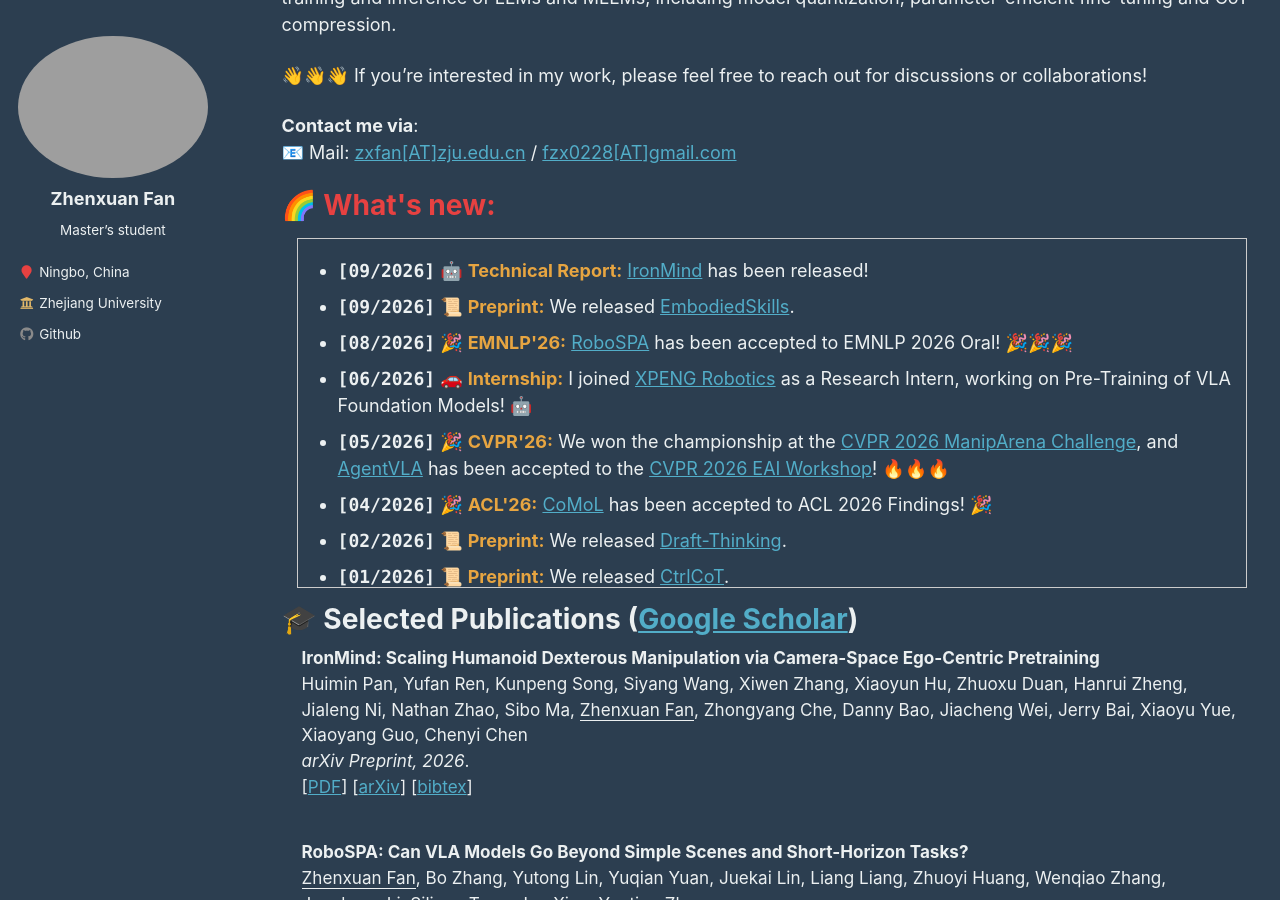
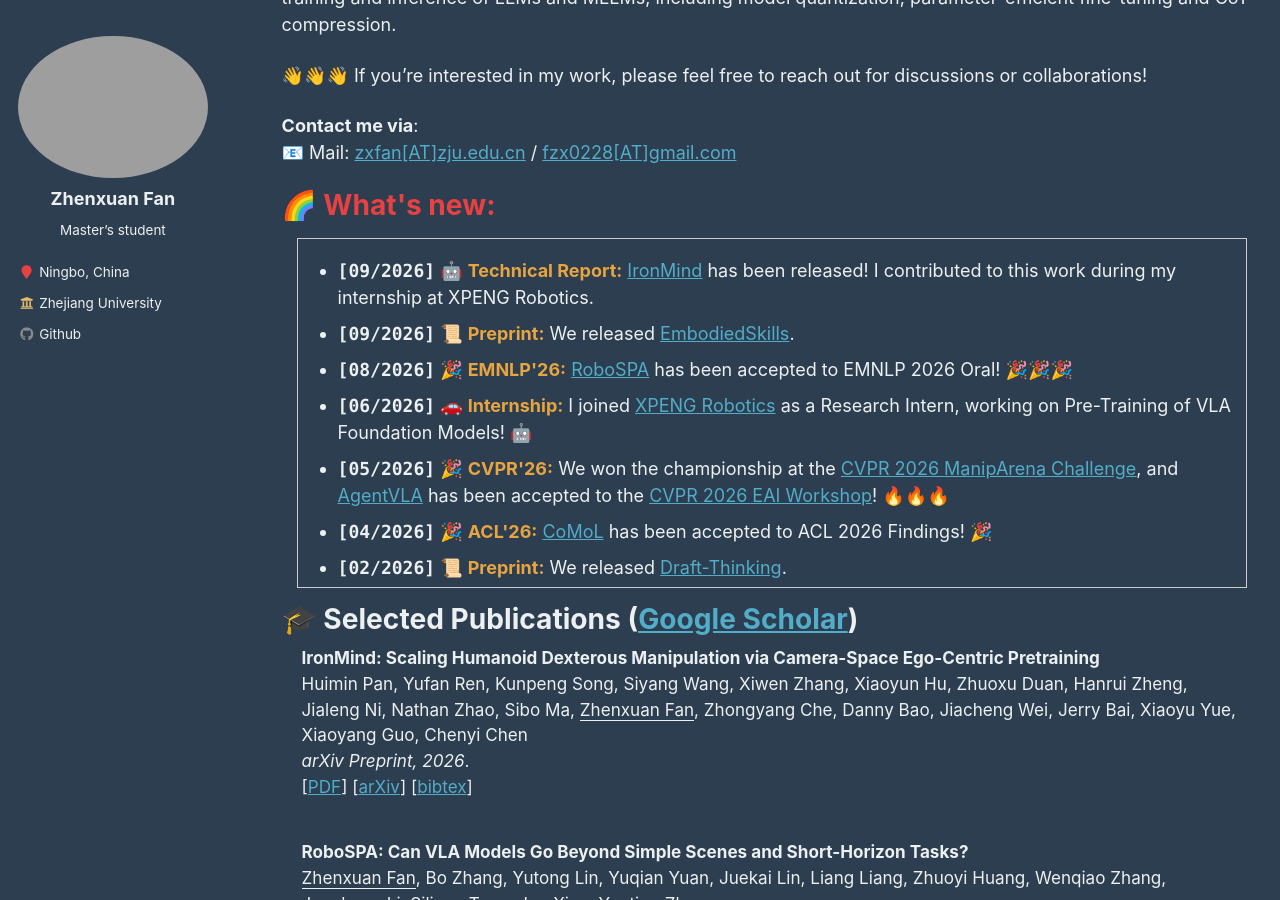
Before and after one commit to fanzhenxuan/fanzhenxuan.github.io, a Jekyll site: the page built from _pages/about.md, in a window 1280 px wide and 900 px high, scrolled down 466 px. Built offline with Jekyll 4.4.1, drawn with Linux system fonts in a browser that asks for light colours.

Commit message:
Update about.md

```diff
--- a/_pages/about.md
+++ b/_pages/about.md
@@ -28,7 +28,7 @@ In the past, I focused on the efficient training and inference of LLMs and MLLMs
 <div style="height: 350px; overflow: auto; border: 1px solid #ccc; margin: 15px;">
 
 <ul>
-  <li><strong style="font-family: Consolas;">[09/2026]</strong>  🤖 <b style="color: rgb(231, 165, 65);">Technical Report:</b> <a href="https://arxiv.org/abs/2609.39403">IronMind</a> has been released! </li>
+  <li><strong style="font-family: Consolas;">[09/2026]</strong>  🤖 <b style="color: rgb(231, 165, 65);">Technical Report:</b> <a href="https://arxiv.org/abs/2609.39403">IronMind</a> has been released! I contributed to this work during my internship at XPENG Robotics. </li>
   <li><strong style="font-family: Consolas;">[09/2026]</strong>  📜 <b style="color: rgb(231, 165, 65);">Preprint:</b> We released <a href="https://arxiv.org/abs/2609.01281">EmbodiedSkills</a>. </li>
   <li><strong style="font-family: Consolas;">[08/2026]</strong>  🎉 <b style="color: rgb(231, 165, 65);">EMNLP'26:</b> <a href="https://arxiv.org/pdf/2609.05324">RoboSPA</a> has been accepted to EMNLP 2026 Oral! 🎉🎉🎉 </li>
   <li><strong style="font-family: Consolas;">[06/2026]</strong>  🚗 <b style="color: rgb(231, 165, 65);">Internship:</b> I joined <a href="https://www.xpeng.com/">XPENG Robotics</a>  as a Research Intern, working on Pre-Training of VLA Foundation Models! 🤖 </li>
```
